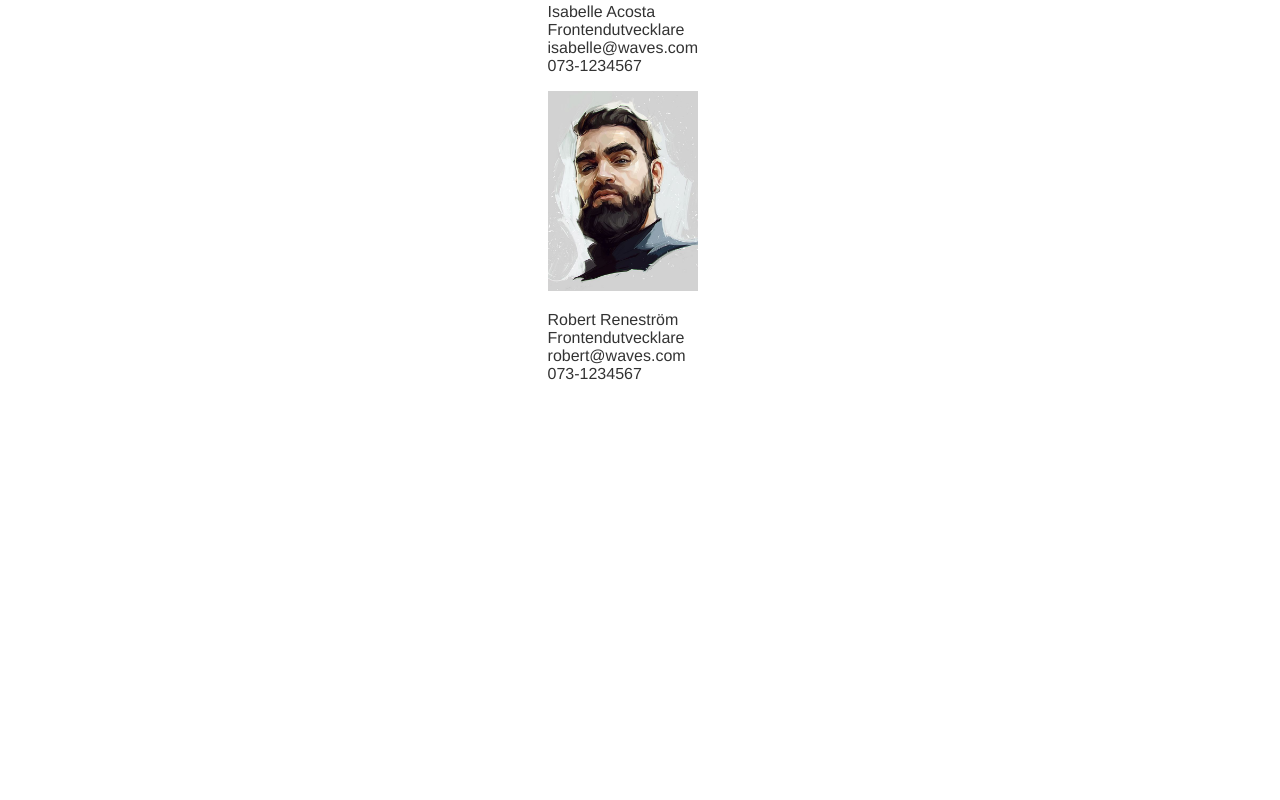
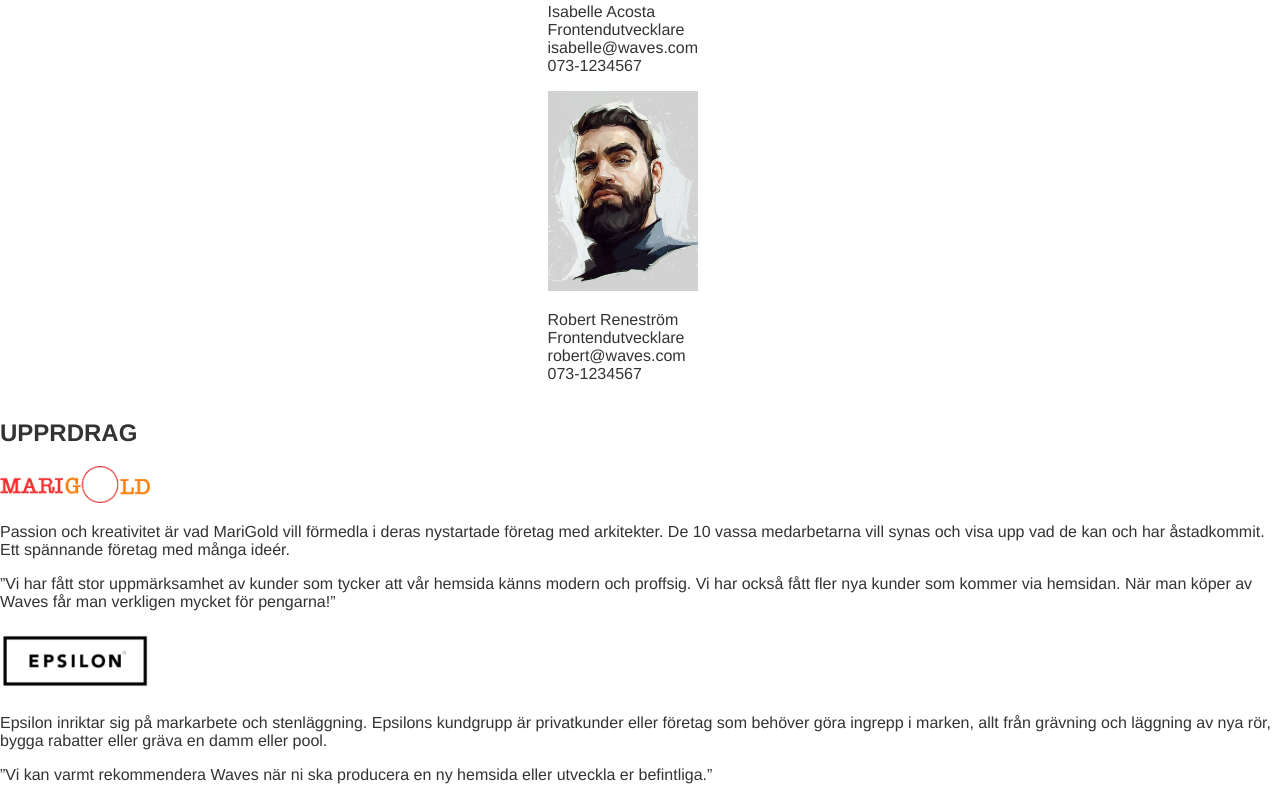
Before and after one commit to swedenSnow/Waves, a plain HTML site: page index.html in a window 1280 px wide. Shown: the part 1523-2323 px from the top of the page. Before the commit the page ends 1922 px from the top, so only its background shows below. Drawn offline with Linux system fonts and the light colour scheme.

Commit message:
HTML - UPPDRAG

```diff
--- a/index.html
+++ b/index.html
@@ -47,5 +47,15 @@
 
 <!-- UPPDRAG -->
 
+<section>
+  <h1>UPPRDRAG</h1>
+  <img src="BILDER/marigold-logo.png" width="150">
+  <p>Passion och kreativitet är vad MariGold vill förmedla i deras nystartade företag med arkitekter. De 10 vassa medarbetarna vill synas och visa upp vad de kan och har åstadkommit. Ett spännande företag med många ideér.</p>
+  <p>”Vi har fått stor uppmärksamhet av kunder som tycker att vår hemsida känns modern och proffsig. Vi har också fått fler nya kunder som kommer via hemsidan. När man köper av Waves får man verkligen mycket för pengarna!”</p>
+  <img src="BILDER/epsilon-logo.png" width="150">
+  <p>Epsilon inriktar sig på markarbete och stenläggning. Epsilons kundgrupp är privatkunder eller företag som behöver göra ingrepp i marken, allt från grävning och läggning av nya rör, bygga rabatter eller gräva en damm eller pool.</p>
+  <p>”Vi kan varmt rekommendera Waves när ni ska producera en ny hemsida eller utveckla er befintliga.”</p>
+</section>
+
 </body>
 </html>
```
Also changed, not shown: BILDER/epsilon-logo.png (added), BILDER/marigold-logo.png (added).
